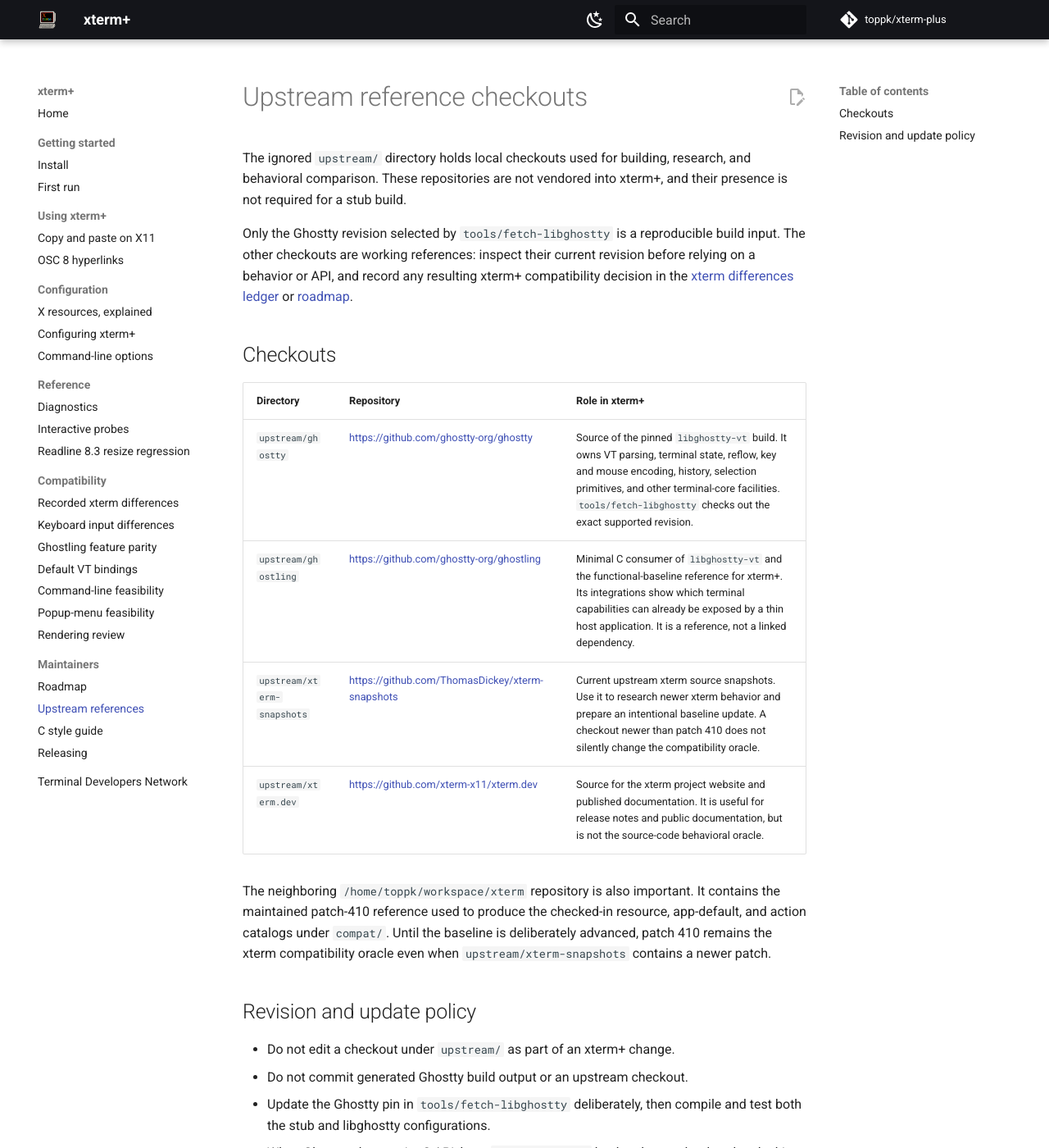
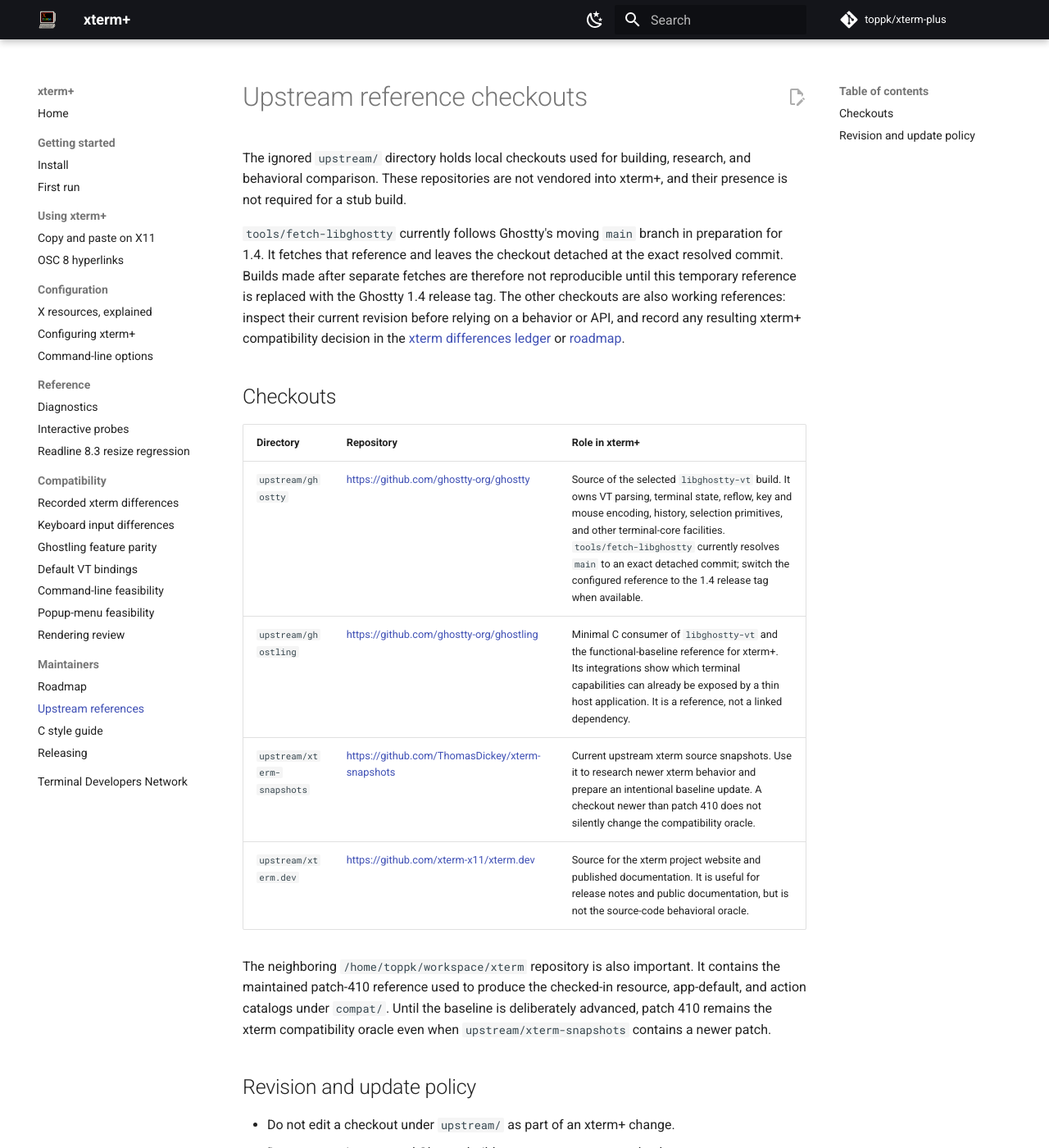
Before and after one commit to toppk/revenant, an MkDocs documentation site: the page built from docs/maintainers/upstream.md, in a window 1280 px wide and 1400 px high. Shown: the whole window at 82% size. Built offline with MkDocs 1.6.1 and Material for MkDocs 9.7.7, drawn with Linux system fonts in a browser that asks for light colours; comment, search, counter and statistics services are not loaded; some of the changed text lies outside the part shown.

Commit message:
Track Ghostty main for 1.4 preparation

```diff
--- a/docs/maintainers/upstream.md
+++ b/docs/maintainers/upstream.md
@@ -4,10 +4,13 @@
 research, and behavioral comparison. These repositories are not vendored into
 xterm+, and their presence is not required for a stub build.
 
-Only the Ghostty revision selected by `tools/fetch-libghostty` is a reproducible
-build input. The other checkouts are working references: inspect their current
-revision before relying on a behavior or API, and record any resulting xterm+
-compatibility decision in the
+`tools/fetch-libghostty` currently follows Ghostty's moving `main` branch in
+preparation for 1.4. It fetches that reference and leaves the checkout detached
+at the exact resolved commit. Builds made after separate fetches are therefore
+not reproducible until this temporary reference is replaced with the Ghostty
+1.4 release tag. The other checkouts are also working references: inspect their
+current revision before relying on a behavior or API, and record any resulting
+xterm+ compatibility decision in the
 [xterm differences ledger](../compatibility/drift.md) or
 [roadmap](roadmap.md).
 
@@ -15,7 +18,7 @@
 
 | Directory | Repository | Role in xterm+ |
 | --- | --- | --- |
-| `upstream/ghostty` | <https://github.com/ghostty-org/ghostty> | Source of the pinned `libghostty-vt` build. It owns VT parsing, terminal state, reflow, key and mouse encoding, history, selection primitives, and other terminal-core facilities. `tools/fetch-libghostty` checks out the exact supported revision. |
+| `upstream/ghostty` | <https://github.com/ghostty-org/ghostty> | Source of the selected `libghostty-vt` build. It owns VT parsing, terminal state, reflow, key and mouse encoding, history, selection primitives, and other terminal-core facilities. `tools/fetch-libghostty` currently resolves `main` to an exact detached commit; switch the configured reference to the 1.4 release tag when available. |
 | `upstream/ghostling` | <https://github.com/ghostty-org/ghostling> | Minimal C consumer of `libghostty-vt` and the functional-baseline reference for xterm+. Its integrations show which terminal capabilities can already be exposed by a thin host application. It is a reference, not a linked dependency. |
 | `upstream/xterm-snapshots` | <https://github.com/ThomasDickey/xterm-snapshots> | Current upstream xterm source snapshots. Use it to research newer xterm behavior and prepare an intentional baseline update. A checkout newer than patch 410 does not silently change the compatibility oracle. |
 | `upstream/xterm.dev` | <https://github.com/xterm-x11/xterm.dev> | Source for the xterm project website and published documentation. It is useful for release notes and public documentation, but is not the source-code behavioral oracle. |
@@ -30,7 +33,7 @@
 
 - Do not edit a checkout under `upstream/` as part of an xterm+ change.
 - Do not commit generated Ghostty build output or an upstream checkout.
-- Update the Ghostty pin in `tools/fetch-libghostty` deliberately, then compile
+- Update the Ghostty reference in `tools/fetch-libghostty` deliberately, then compile
   and test both the stub and libghostty configurations.
 - When Ghostty changes its C API, keep `src/terminal.h` backend-neutral rather
   than leaking Ghostty handles into the Xt widget or application layer.
```
Also changed, not shown: HANDOFF.md (+1 -1 lines), README.md (+1 -1 lines), docs/compatibility/command-line-feasibility.md (+3 -3 lines), docs/compatibility/menu-feasibility.md (+1 -1 lines), docs/maintainers/releasing.md (+5 -2 lines), docs/maintainers/roadmap.md (+2 -2 lines), 3 other files.
